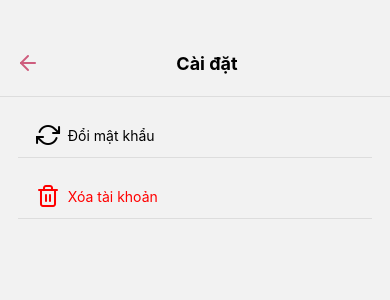
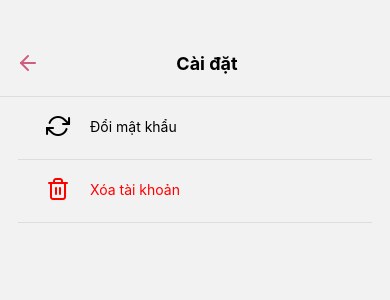
Before and after one commit to TuCongDanh12/Mobile, a React Native app: screen /Setting in a window 390 px wide. Shown: the top 300 px of the page. Built offline with nearby package versions, Linux system fonts and the light colour scheme.

Commit message:
fix front end

```diff
--- a/src/Component/SettingList/index.jsx
+++ b/src/Component/SettingList/index.jsx
@@ -29,7 +29,7 @@ import {
             />
             <Text
               style={{
-                fontSize: 18,
+                fontSize: 16,
                 justifyContent: "center",
               }}
             >
--- a/src/pages/HomePage/index.jsx
+++ b/src/pages/HomePage/index.jsx
@@ -98,18 +98,19 @@ export default function HomePage() {
             borderBottomWidth: 10,
             borderBottomColor: "rgba(0, 0, 0, 0)",
             width: "100%",
-            marginBottom: 100,
+            marginBottom: 80,
           }}
         />
       </ScrollView>
 
-      <SafeAreaView backgroundColor="transparent">
+      <SafeAreaView >
       <View style={{
             flexDirection: "row",
             alignItems: "flex-end",
             justifyContent: "space-between",
             padding: 10,
             height: 80,
+            marginTop:-30,
             backgroundColor: "#ECECEC",
             }}>
                 <TouchableOpacity
--- a/src/pages/Setting/setting.js
+++ b/src/pages/Setting/setting.js
@@ -77,6 +77,10 @@ const styles = StyleSheet.create({
   container: {
     paddingTop: 30,
   },
+  square:{
+    marginLeft: 10,
+    marginRight: 20
+  },
   header: {
     alignItems: "center",
     paddingVertical: 20,
@@ -98,6 +102,7 @@ const styles = StyleSheet.create({
   body: {
     paddingHorizontal: 18,
     paddingTop: 16,
+    marginBottom:50,
   },
   item: {
     flexDirection: "row",
@@ -107,7 +112,7 @@ const styles = StyleSheet.create({
     paddingHorizontal: 18,
     borderBottomColor: "#DDDDDD",
     borderBottomWidth: 1,
-    paddingVertical: 9,
+    paddingBottom: 20,
   },
   content: {
     width: "90%",
--- a/src/pages/User_infor/user_infor.jsx
+++ b/src/pages/User_infor/user_infor.jsx
@@ -83,7 +83,7 @@ export default function User_Infor({ navigation }) {
             />
             <Text
               style={{
-                fontSize: 18,
+                fontSize: 16,
                 justifyContent: "center",
                 color: "red",
               }}
```
